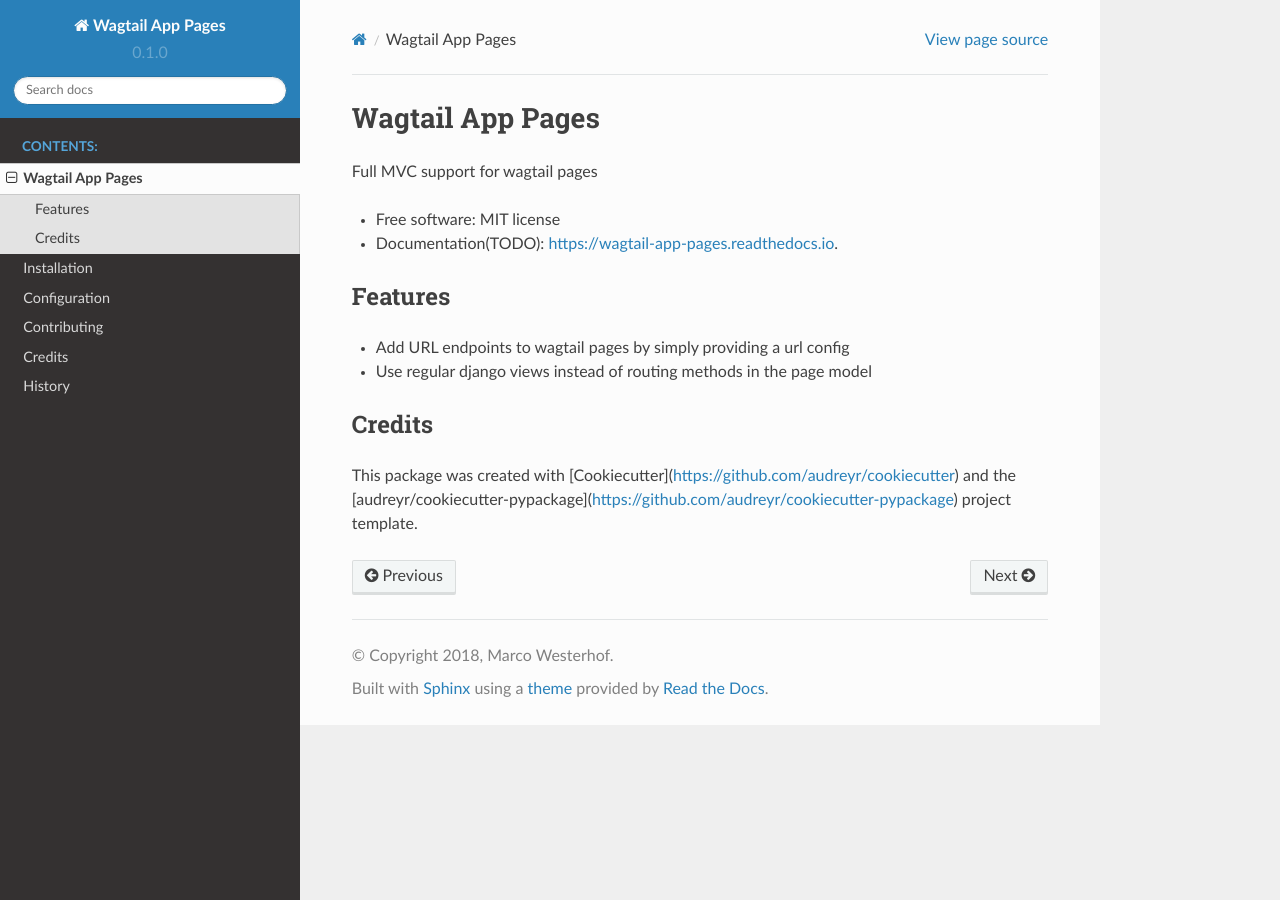
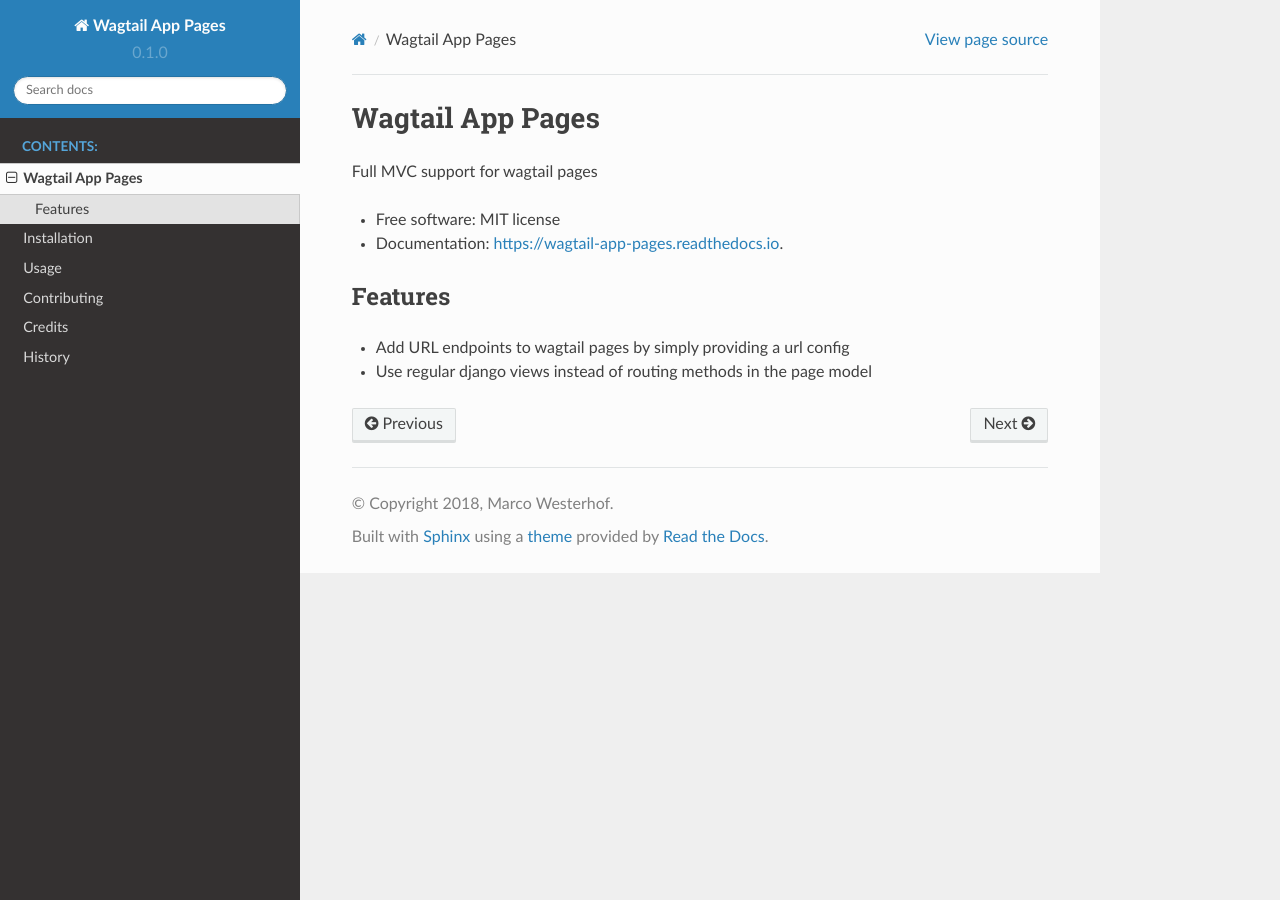
Before and after one commit to mwesterhof/wagtail_app_pages, a Sphinx documentation site: the page built from docs/readme.rst, in a window 1280 px wide. Built offline with Sphinx 7.4.7 and the Read the Docs theme 2.0.0, drawn with Linux system fonts in a browser that asks for light colours; pages that are not in the unit, such as notebooks, are missing from menus.

Commit message:
more docs fixes

```diff
--- a/README.md
+++ b/README.md
@@ -5,7 +5,7 @@
 
 
 * Free software: MIT license
-* Documentation(TODO): https://wagtail-app-pages.readthedocs.io.
+* Documentation: https://wagtail-app-pages.readthedocs.io.
 
 
 Features
@@ -13,8 +13,3 @@
 
 * Add URL endpoints to wagtail pages by simply providing a url config
 * Use regular django views instead of routing methods in the page model
-
-Credits
--------
-
-This package was created with [Cookiecutter](https://github.com/audreyr/cookiecutter) and the [audreyr/cookiecutter-pypackage](https://github.com/audreyr/cookiecutter-pypackage) project template.
--- a/docs/index.rst
+++ b/docs/index.rst
@@ -7,8 +7,7 @@
 
    readme
    installation
-   configuration
-   modules
+   usage
    contributing
    authors
    history
```
Also changed, not shown: docs/configuration.rst (deleted, +0 -25 lines), docs/usage.rst (added, +51 -0 lines), 1 other file.
